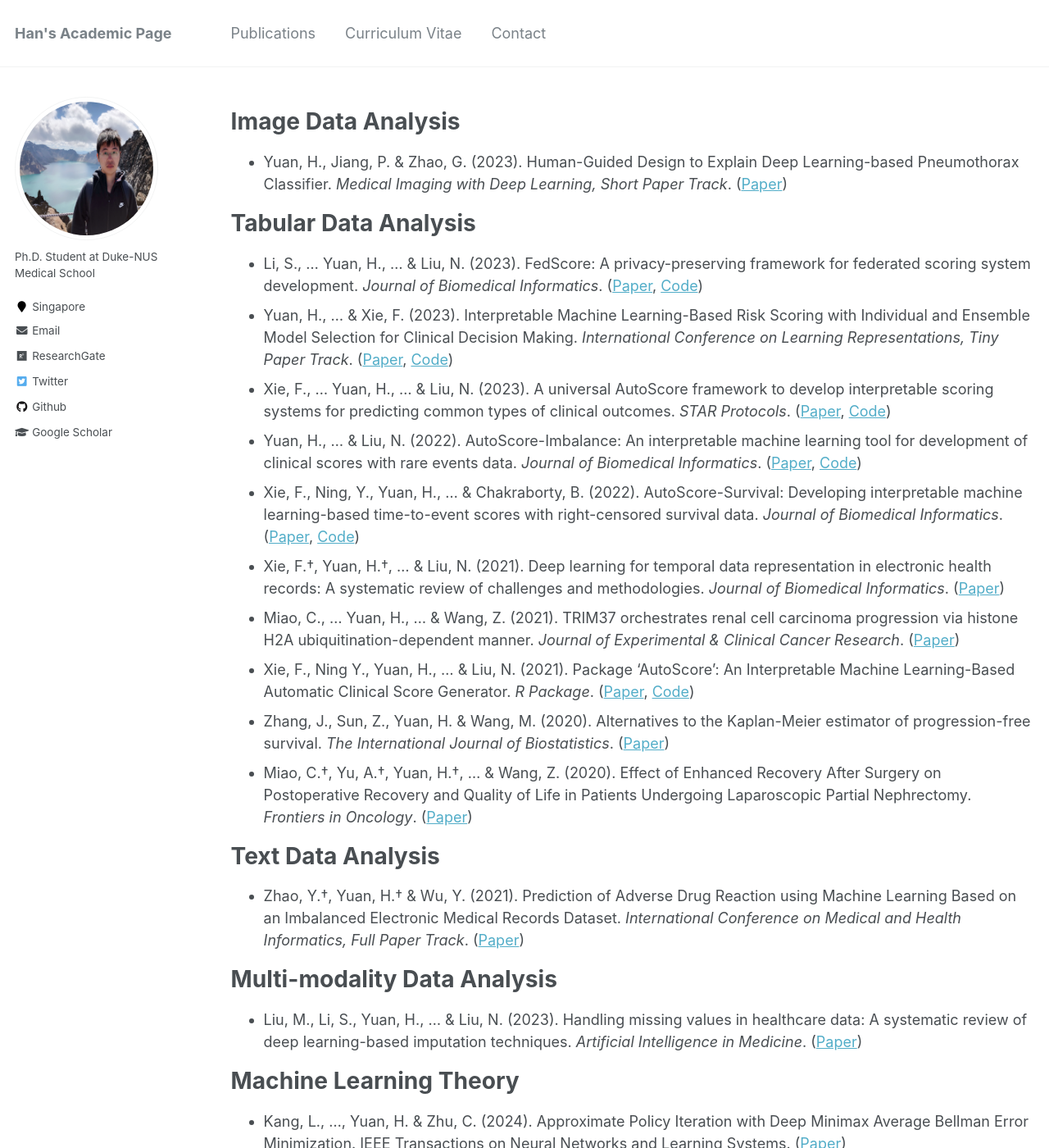
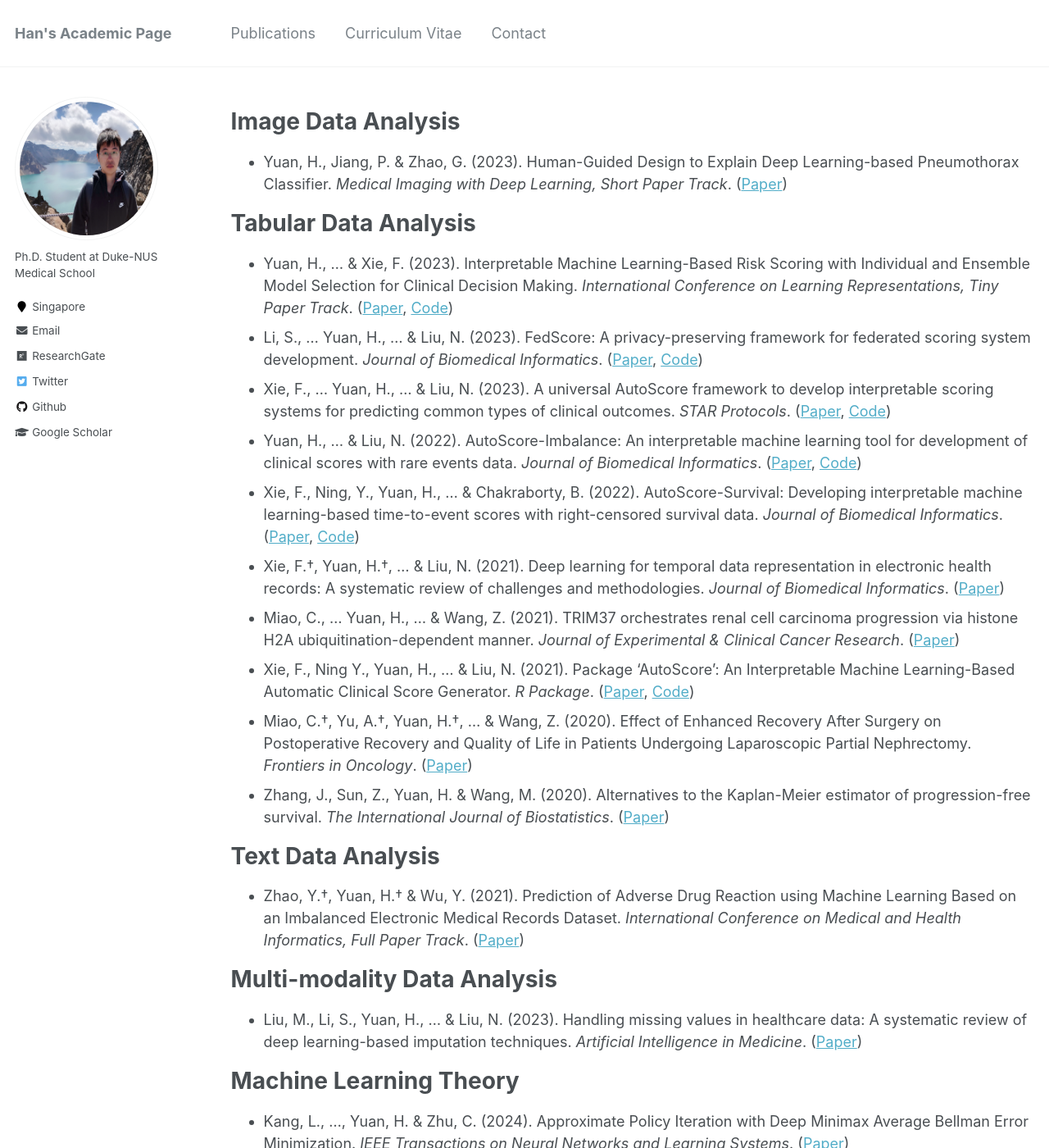
Before and after one commit to Han-Yuan-Med/Han-Yuan-Med.github.io, a Jekyll site: the page built from _pages/publications.md, in a window 1280 px wide and 1400 px high. Shown: the whole window at 82% size. Built offline with Jekyll 4.4.1, drawn with Linux system fonts in a browser that asks for light colours; some of the changed text lies outside the part shown.

Commit message:
Update publications.md

```diff
--- a/_pages/publications.md
+++ b/_pages/publications.md
@@ -8,16 +8,16 @@
 * Yuan, H., Jiang, P. & Zhao, G. (2023). Human-Guided Design to Explain Deep Learning-based Pneumothorax Classifier. *Medical Imaging with Deep Learning, Short Paper Track*. ([Paper](http://han-yuan-med.github.io/files/Human-Guided Design to Explain Deep Learning-based Pneumothorax Classifier.pdf))
 
 # Tabular Data Analysis
+* Yuan, H., … & Xie, F. (2023). Interpretable Machine Learning-Based Risk Scoring with Individual and Ensemble Model Selection for Clinical Decision Making. *International Conference on Learning Representations, Tiny Paper Track*. ([Paper](http://han-yuan-med.github.io/files/Interpretable Machine Learning-Based Risk Scoring with Individual and Ensemble Model Selection for Clinical Decision Making.pdf), [Code](https://github.com/Han-Yuan-Med/comparison))
 * Li, S., ... Yuan, H., ... & Liu, N. (2023). FedScore: A privacy-preserving framework for federated scoring system development. *Journal of Biomedical Informatics*. ([Paper](http://han-yuan-med.github.io/files/FedScore A Privacy-Preserving Framework for Federated Scoring System Development.pdf), [Code](https://github.com/nliulab/FedScore))
-* Yuan, H., … & Xie, F. (2023). Interpretable Machine Learning-Based Risk Scoring with Individual and Ensemble Model Selection for Clinical Decision Making. *International Conference on Learning Representations, Tiny Paper Track*. ([Paper](http://han-yuan-med.github.io/files/Interpretable Machine Learning-Based Risk Scoring with Individual and Ensemble Model Selection for Clinical Decision Making.pdf), [Code](https://github.com/Han-Yuan-Med/comparison))
 * Xie, F., ... Yuan, H., ... & Liu, N. (2023). A universal AutoScore framework to develop interpretable scoring systems for predicting common types of clinical outcomes. *STAR Protocols*. ([Paper](http://han-yuan-med.github.io/files/A universal AutoScore framework to develop interpretable scoring systems for predicting common types of clinical outcomes.pdf), [Code](https://github.com/nliulab/AutoScore))
 * Yuan, H., ... & Liu, N. (2022). AutoScore-Imbalance: An interpretable machine learning tool for development of clinical scores with rare events data. *Journal of Biomedical Informatics*. ([Paper](http://han-yuan-med.github.io/files/AutoScore-Imbalance An interpretable machine learning tool for development of clinical scores with rare events data.pdf), [Code](https://github.com/nliulab/AutoScore-Imbalance))
 * Xie, F., Ning, Y., Yuan, H., ... & Chakraborty, B. (2022). AutoScore-Survival: Developing interpretable machine learning-based time-to-event scores with right-censored survival data. *Journal of Biomedical Informatics*. ([Paper](http://han-yuan-med.github.io/files/AutoScore-Survival Developing interpretable machine learning-based time-to-event scores with right-censored survival data.pdf), [Code](https://github.com/nliulab/AutoScore-Survival))
 * Xie, F.†, Yuan, H.†, ... & Liu, N. (2021). Deep learning for temporal data representation in electronic health records: A systematic review of challenges and methodologies. *Journal of Biomedical Informatics*. ([Paper](http://han-yuan-med.github.io/files/Deep learning for temporal data representation in electronic health records A systematic review of challenges and methodologies.pdf))
 * Miao, C., ... Yuan, H., ... & Wang, Z. (2021). TRIM37 orchestrates renal cell carcinoma progression via histone H2A ubiquitination-dependent manner. *Journal of Experimental & Clinical Cancer Research*. ([Paper](http://han-yuan-med.github.io/files/TRIM37 orchestrates renal cell carcinoma progression via histone h2a ubiquitination-dependent manner.pdf))
 * Xie, F., Ning Y., Yuan, H., ... & Liu, N. (2021). Package 'AutoScore': An Interpretable Machine Learning-Based Automatic Clinical Score Generator. *R Package*. ([Paper](http://han-yuan-med.github.io/files/Package AutoScore.pdf), [Code](https://github.com/nliulab/AutoScore))
+* Miao, C.†, Yu, A.†, Yuan, H.†, ... & Wang, Z. (2020). Effect of Enhanced Recovery After Surgery on Postoperative Recovery and Quality of Life in Patients Undergoing Laparoscopic Partial Nephrectomy. *Frontiers in Oncology*. ([Paper](http://han-yuan-med.github.io/files/Effect of Enhanced Recovery After Surgery on Postoperative Recovery and Quality of Life in Patients Undergoing Laparoscopic Partial Nephrectomy.pdf))
 * Zhang, J., Sun, Z., Yuan, H. & Wang, M. (2020). Alternatives to the Kaplan-Meier estimator of progression-free survival. *The International Journal of Biostatistics*. ([Paper](http://han-yuan-med.github.io/files/Alternatives to the Kaplan–Meier estimator of progression-free survival.pdf))
-* Miao, C.†, Yu, A.†, Yuan, H.†, ... & Wang, Z. (2020). Effect of Enhanced Recovery After Surgery on Postoperative Recovery and Quality of Life in Patients Undergoing Laparoscopic Partial Nephrectomy. *Frontiers in Oncology*. ([Paper](http://han-yuan-med.github.io/files/Effect of Enhanced Recovery After Surgery on Postoperative Recovery and Quality of Life in Patients Undergoing Laparoscopic Partial Nephrectomy.pdf))
 
 # Text Data Analysis
 * Zhao, Y.†, Yuan, H.† & Wu, Y. (2021). Prediction of Adverse Drug Reaction using Machine Learning Based on an Imbalanced Electronic Medical Records Dataset. *International Conference on Medical and Health Informatics, Full Paper Track*. ([Paper](http://han-yuan-med.github.io/files/Prediction of Adverse Drug Reaction using Machine Learning and Deep Learning Based on an Imbalanced Electronic Medical Records Dataset.pdf))
@@ -26,9 +26,9 @@
 * Liu, M., Li, S., Yuan, H., ... & Liu, N. (2023). Handling missing values in healthcare data: A systematic review of deep learning-based imputation techniques. *Artificial Intelligence in Medicine*. ([Paper](http://han-yuan-med.github.io/files/Handling missing values in healthcare data A systematic review of deep learning-based imputation techniques.pdf))
 
 # Machine Learning Theory
-* Kang, L., …, Yuan, H. & Zhu, C. (2024). Approximate Policy Iteration with Deep Minimax Average Bellman Error Minimization. IEEE Transactions on Neural Networks and Learning Systems. ([Paper](http://han-yuan-med.github.io/files/.pdf))
+* Kang, L., …, Yuan, H. & Zhu, C. (2024). Approximate Policy Iteration with Deep Minimax Average Bellman Error Minimization. *IEEE Transactions on Neural Networks and Learning Systems*. ([Paper](http://han-yuan-med.github.io/files/.pdf))
+* Yuan, H.†, Liu, M.†, … & Wu, Y. (2023). An empirical study of the effect of background data size on the stability of SHapley Additive exPlanations for deep learning models. *International Conference on Learning Representations, Tiny Paper Track*. ([Paper](http://han-yuan-med.github.io/files/An empirical study of the effect of background data size on the stability of SHapley Additive exPlanations (SHAP) for deep learning models.pdf), [Code](https://github.com/Han-Yuan-Med/shap-bg-size))
 * Kang, L., Yuan, H. & Zhu C. (2023). Error Analysis of Fitted Q-iteration with ReLU-activated Deep Neural Networks. *International Conference on Learning Representations, Tiny Paper Track*. ([Paper](http://han-yuan-med.github.io/files/Error Analysis of Fitted Q-iteration with ReLU-Activated Deep Neural Networks.pdf))
-* Yuan, H.†, Liu, M.†, … & Wu, Y. (2023). An empirical study of the effect of background data size on the stability of SHapley Additive exPlanations for deep learning models. *International Conference on Learning Representations, Tiny Paper Track*. ([Paper](http://han-yuan-med.github.io/files/An empirical study of the effect of background data size on the stability of SHapley Additive exPlanations (SHAP) for deep learning models.pdf), [Code](https://github.com/Han-Yuan-Med/shap-bg-size))
 * Liu, M., Ning, Y., Yuan, H., Ong, M. & Liu, N. (2022). Balanced background and explanation data are needed in explaining deep learning models with SHAP: An empirical study on clinical decision making. *arXiv*. ([Paper](http://han-yuan-med.github.io/files/Balanced background and explanation data are needed in explaining deep learning models with SHAP An empirical study on clinical decision making.pdf))
 
 † Equal Contribution
```
